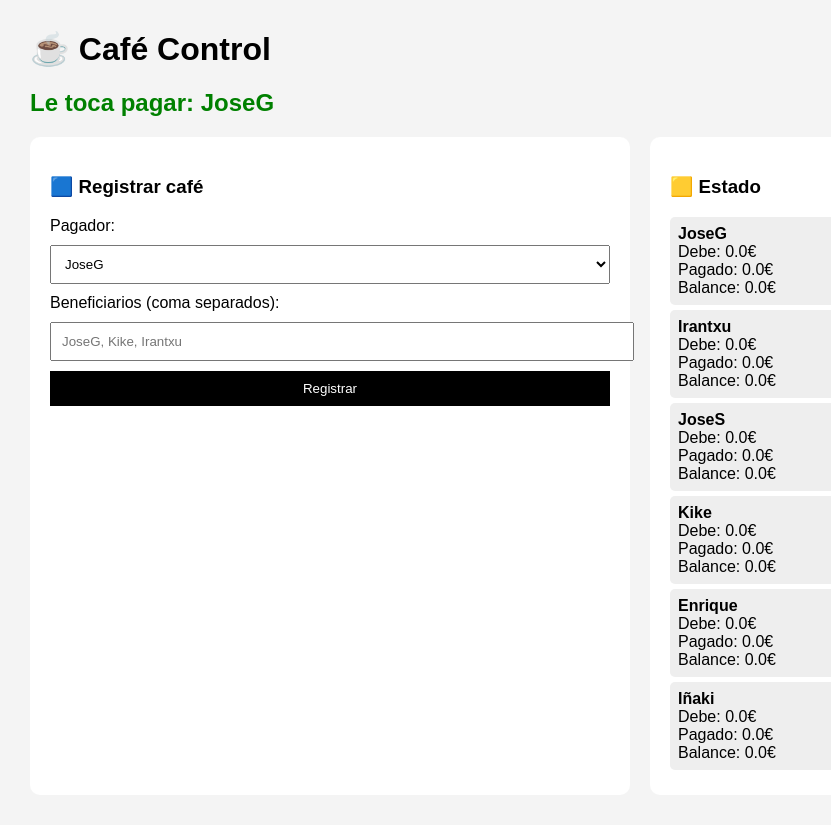
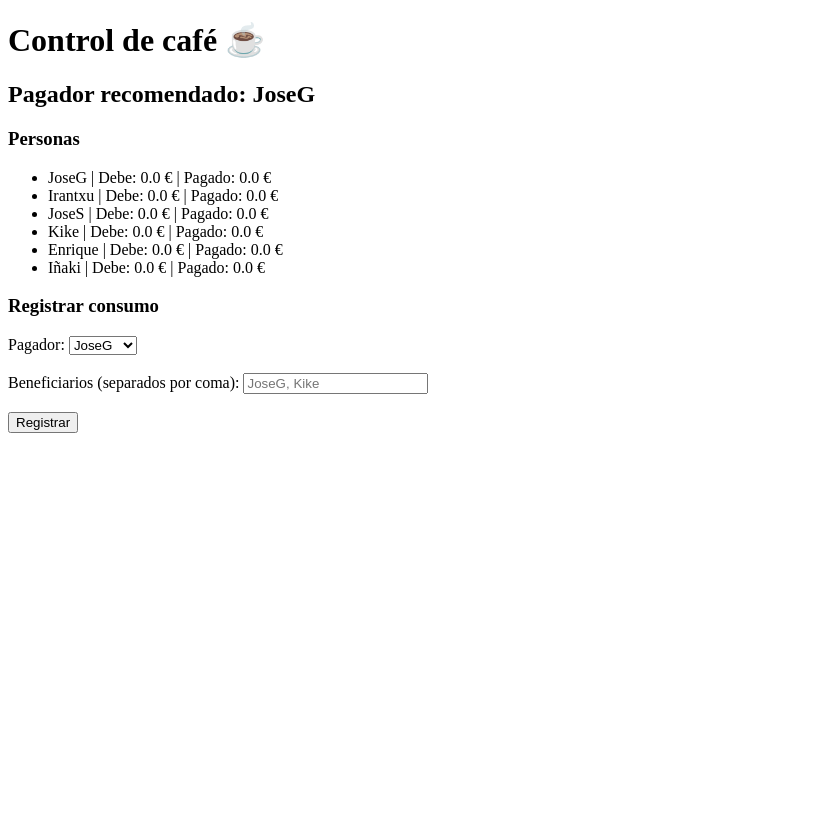
Before and after one commit to f4su/caffe, a Flask app: page / in a window 1280 px wide. Shown: the whole page, without its empty margins (0-831 px from the left). After the commit the page ends 433 px from the top, so only its background shows below. Run offline with Flask 3, Linux system fonts and the light colour scheme.

Commit message:
Update index.html for Cafetería layout and content

```diff
--- a/templates/index.html
+++ b/templates/index.html
@@ -1,68 +1,28 @@
 <!DOCTYPE html>
 <html>
 <head>
-    <title>Café Control</title>
-    <style>
-        body {
-            font-family: Arial;
-            margin: 30px;
-            background: #f4f4f4;
-        }
+    <title>Cafetería</title>
+    <meta charset="UTF-8">
+</head>
+<body>
+    <h1>Control de café ☕</h1>
 
-        .container {
-            display: flex;
-            gap: 20px;
-        }
+    <h2>Pagador recomendado: {{ pagador }}</h2>
 
-        .box {
-            flex: 1;
-            background: white;
-            padding: 20px;
-            border-radius: 10px;
-        }
+    <h3>Personas</h3>
+    <ul>
+        {% for p in personas %}
+            <li>
+                {{ p }} |
+                Debe: {{ data[p]["debe"] }} € |
+                Pagado: {{ data[p]["pagado"] }} €
+            </li>
+        {% endfor %}
+    </ul>
 
-        select, input {
-            width: 100%;
-            padding: 10px;
-            margin: 10px 0;
-        }
-
-        button {
-            padding: 10px;
-            width: 100%;
-            background: black;
-            color: white;
-            border: none;
-            cursor: pointer;
-        }
-
-        .persona {
-            background: #eee;
-            padding: 8px;
-            margin: 5px 0;
-            border-radius: 5px;
-        }
-
-        h2 {
-            color: green;
-        }
-    </style>
-</head>
-
-<body>
-
-<h1>☕ Café Control</h1>
-
-<h2>Le toca pagar: {{ pagador }}</h2>
-
-<div class="container">
-
-    <!-- IZQUIERDA -->
-    <div class="box">
-        <h3>🟦 Registrar café</h3>
+    <h3>Registrar consumo</h3>
 
     <form action="/registrar" method="post">
-
         <label>Pagador:</label>
         <select name="pagador">
             {% for p in personas %}
@@ -70,29 +30,14 @@
             {% endfor %}
         </select>
 
-            <label>Beneficiarios (coma separados):</label>
-            <input name="beneficiarios" placeholder="JoseG, Kike, Irantxu">
+        <br><br>
+
+        <label>Beneficiarios (separados por coma):</label>
+        <input type="text" name="beneficiarios" placeholder="JoseG, Kike">
+
+        <br><br>
 
         <button type="submit">Registrar</button>
-
     </form>
-    </div>
-
-    <!-- DERECHA -->
-    <div class="box">
-        <h3>🟨 Estado</h3>
-
-        {% for p in personas %}
-            <div class="persona">
-                <b>{{ p }}</b><br>
-                Debe: {{ data[p]['debe'] }}€<br>
-                Pagado: {{ data[p]['pagado'] }}€<br>
-                Balance: {{ balances[p] }}€
-            </div>
-        {% endfor %}
-    </div>
-
-</div>
-
 </body>
 </html>
```
Lines whose indentation alone changed are shown as unchanged.
